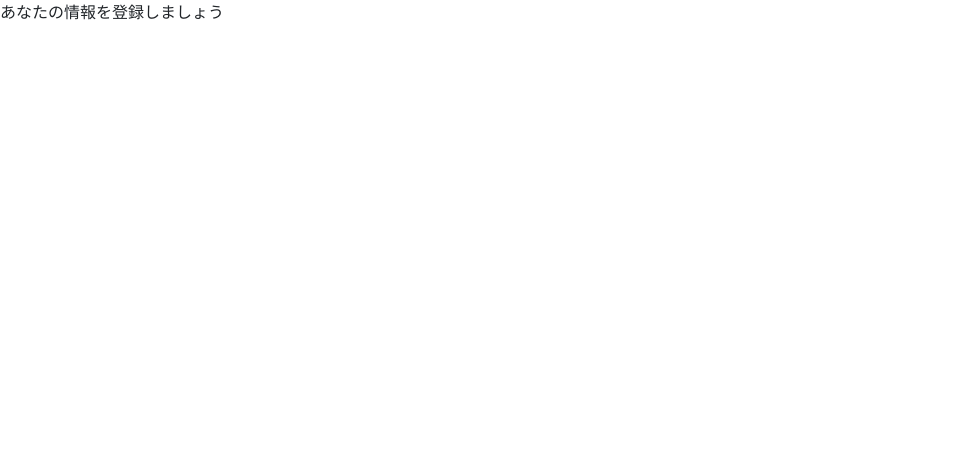
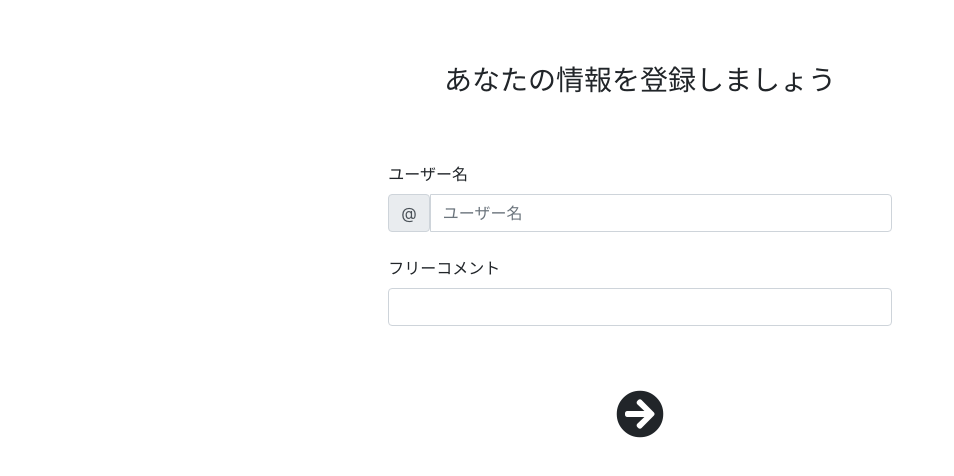
Before and after one commit to sugimoto-ecn/tomomin_front, a React (Create React App) app: page /auth/user in a window 1280 px wide. Shown: the top 476 px of the page, without its empty margins (0-954 px from the left). Built offline with nearby package versions, Linux system fonts and the light colour scheme.

Commit message:
画像通りに画面を制作してみたつもり

```diff
--- a/src/views/UserRegister.jsx
+++ b/src/views/UserRegister.jsx
@@ -1,10 +1,44 @@
 import React from 'react'
+import './UserRegister.module.css'
 
 const UserRegister = () => {
     return (
         <div>
-            あなたの情報を登録しましょう
+            <html lang="ja">
+            <head>
+                <meta charset="UTF-8" />
+                <meta http-equiv="X-UA-Compatible" content="IE=edge" />
+                <meta name="viewport" content="width=device-width, initial-scale=1.0" />
+                <link href="https://use.fontawesome.com/releases/v5.6.1/css/all.css" rel="stylesheet"></link>
+            </head>
+
+            <body>
+            <h3>あなたの情報を登録しましょう</h3>
+
+            <div class="col-5 mx-auto">
+  <label for="Input" class="form-label">ユーザー名</label>
+  <div class="input-group flex-nowrap">
+  <span class="input-group-text" id="addon-wrapping">@</span>
+  <input type="text" class="form-control" placeholder="ユーザー名" aria-label="ユーザー名" aria-describedby="addon-wrapping"/>
+</div>
+  </div>
+  <br/>
+           <div class="col-5 mx-auto">
+  <label for="Input" class="form-label">フリーコメント</label>
+  <input type="text" class="form-control" id="Input" />
+</div>
+
+
+
+ <center><i class="fas fa-arrow-circle-right fa-3x"></i></center>
+
+
+</body>
+
+            </html>
         </div>
+
+
     )
 }
 
--- /dev/null
+++ b/src/views/UserRegister.module.css
@@ -0,0 +1,15 @@
+body{
+    width: auto;
+    margin: 0;
+ }
+h3 {
+    text-align: center;
+    margin: 4rem;
+}
+.col-5{
+    margin: 1rem;
+}
+
+center{
+    margin: 4rem;
+}
```
